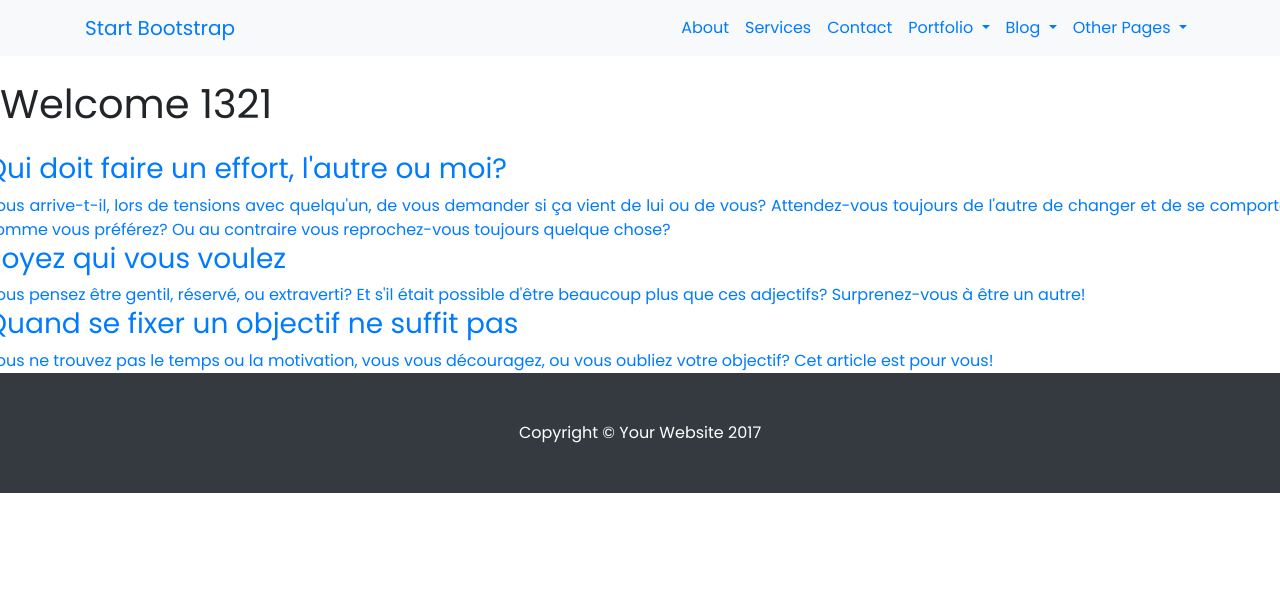
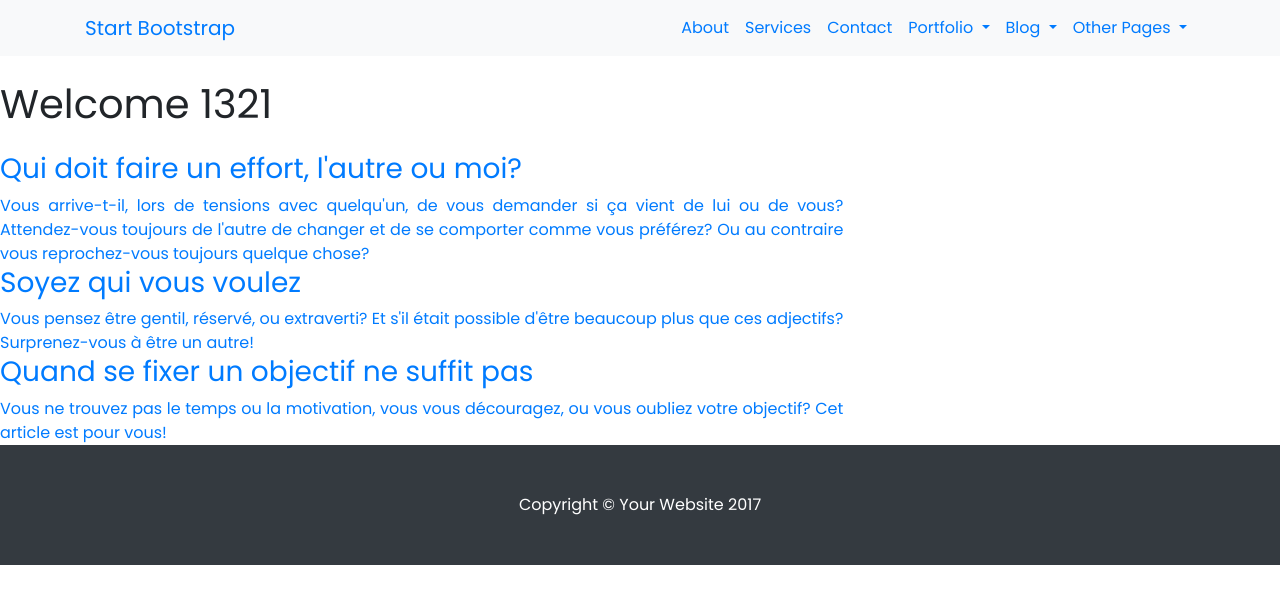
Before and after one commit to OrgaEvolutions/Nathoup.github.io, a Jekyll site: the page built from index.html, in a window 1280 px wide. Shown: the top 604 px of the page. Built offline with Jekyll 4.4.1, drawn with Linux system fonts in a browser that asks for light colours; nearby versions of some CDN libraries; some web fonts are replaced.

Commit message:
Update index.html

```diff
--- a/index.html
+++ b/index.html
@@ -4,12 +4,12 @@ layout: default
 
 <h1 class="my-4">Welcome 1321</h1>
 
-<div class="row">
+
 	{% for article in site.pages %}{% if article.layout=="article" %}
-		<a href="{{ article.url }}">
+		<div class="row"><div class="col-8"><a href="{{ article.url }}">
 			<h3>{{ article.title }}</h3>
 			{{ article.intro }}
-		</a>
+			</a></div></div>
 		<!--<div class="col-lg-4 col-md-4">
 
 			<div class="card h-100">
```
